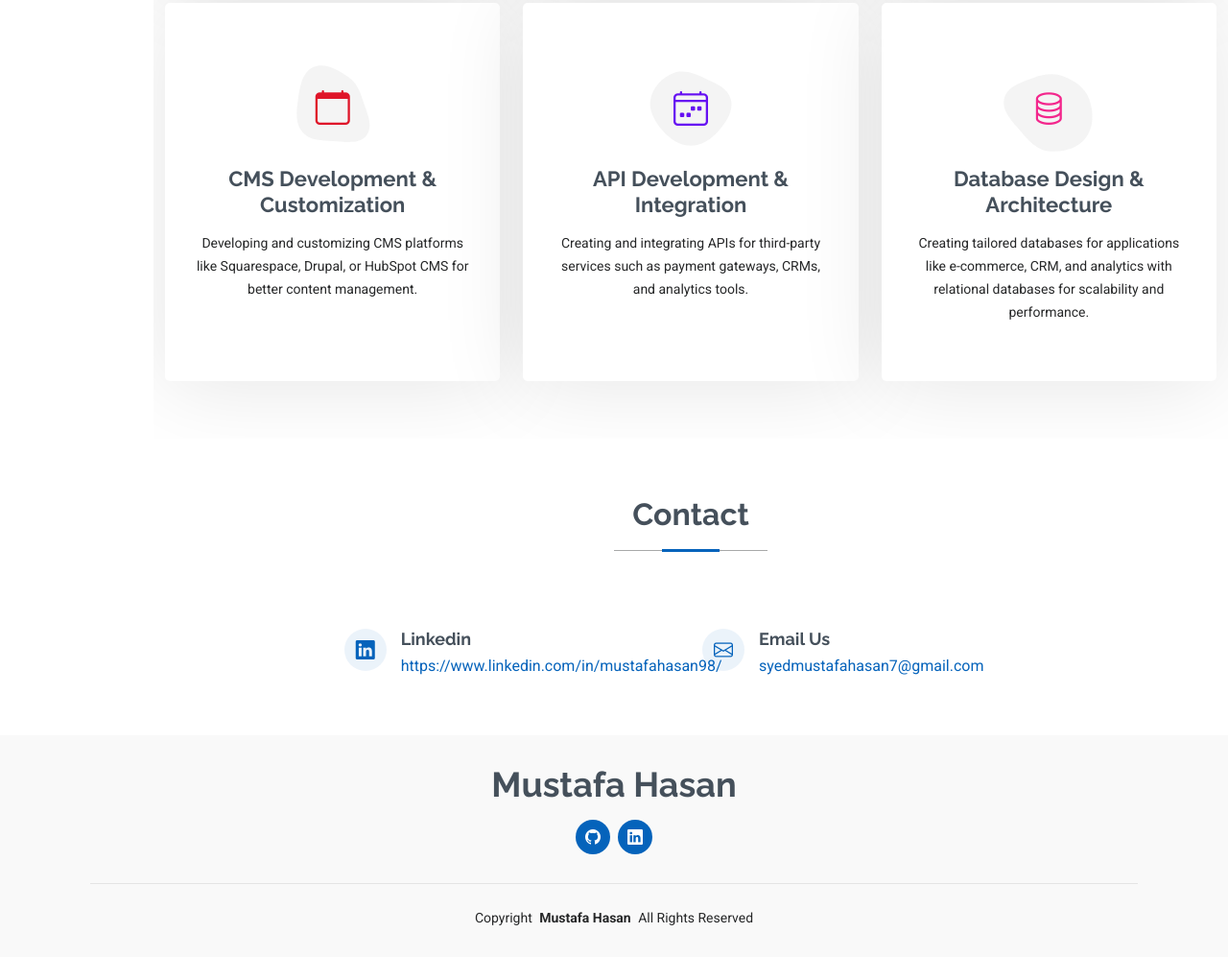
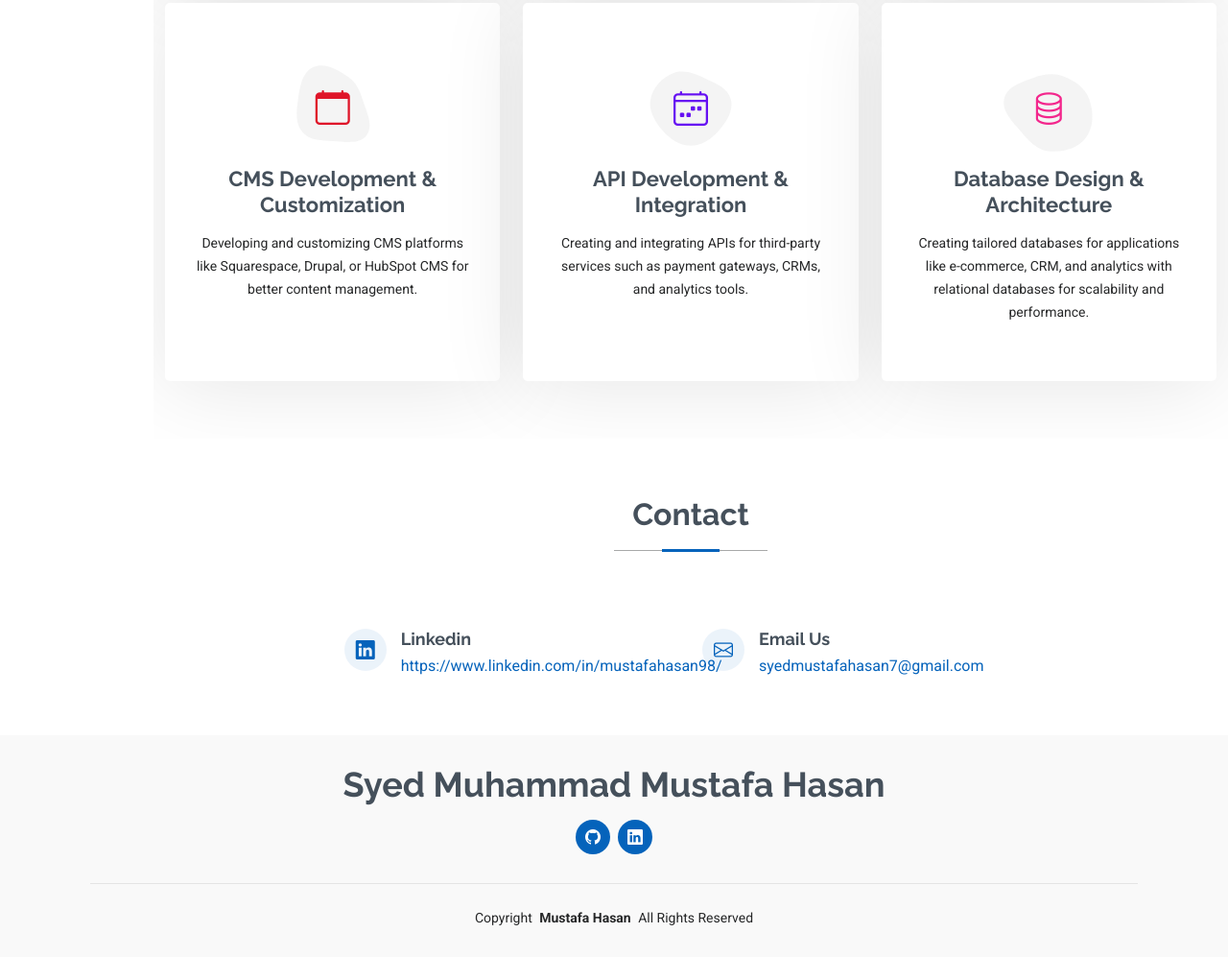
Before and after one commit to mustafahasan12/Projects, a plain HTML site: page index.html in a window 1280 px wide. Shown: the part 3591-4588 px from the top of the page at 96% size. Drawn offline with Linux system fonts and the light colour scheme.

Commit message:
change name in footer

```diff
--- a/index.html
+++ b/index.html
@@ -487,7 +487,7 @@
 
   <footer id="footer" class="footer position-relative light-background">
     <div class="container">
-      <h3 class="sitename">Mustafa Hasan</h3>
+      <h3 class="sitename">Syed Muhammad Mustafa Hasan</h3>
       <div class="social-links d-flex justify-content-center">
         <a href="https://github.com/mustafahasan12" target="_blank" ><i class="bi bi-github"></i></a>
         <a href="https://www.linkedin.com/in/mustafahasan98/" target="_blank" ><i class="bi bi-linkedin"></i></a>
```
